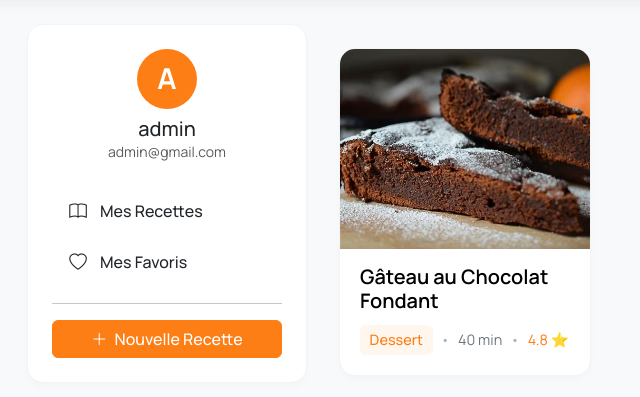
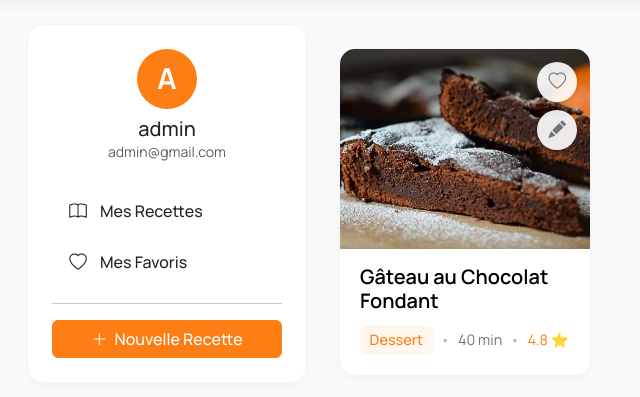
Before and after one commit to Soxhnf/recipes_app, a Django app: page /my-recipes/ in a window 1280 px wide. Shown: the part 76-473 px from the top of the page, without its empty margins (55-695 px from the left). Run offline with Django 5.2, Linux system fonts and the light colour scheme; a user stored in the database is signed in; data comes from the database, SQL or seed files in the repository; both versions use the stored data as it was after the commit.

Commit message:
correction de bug button favoris et edit b

```diff
--- a/templates/my_recipes.html
+++ b/templates/my_recipes.html
@@ -17,7 +17,7 @@
         .recipe-card-img { width: 100%; height: 100%; object-fit: cover; transition: transform 0.3s ease-in-out; }
         .recipe-card:hover .recipe-card-img { transform: scale(1.08); }
 
-Créer ma première recette
+
         .card-action-btn {
             position: absolute;
             right: 0.8rem;
```
Also changed, not shown: db.sqlite3, media/recipes/1763227898673.jpeg (added), media/recipes/1763227898673_3evESsG.jpeg (added), media/recipes/pdt-frapees-2.jpg (added), templates/register.html (line endings or trailing spaces).
